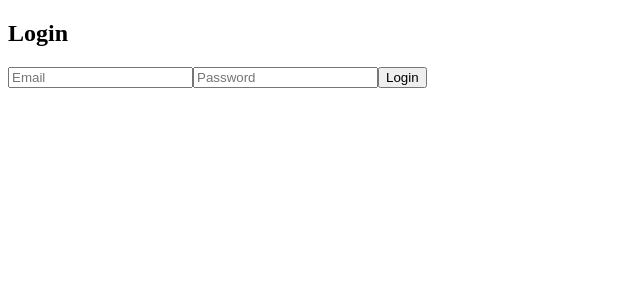
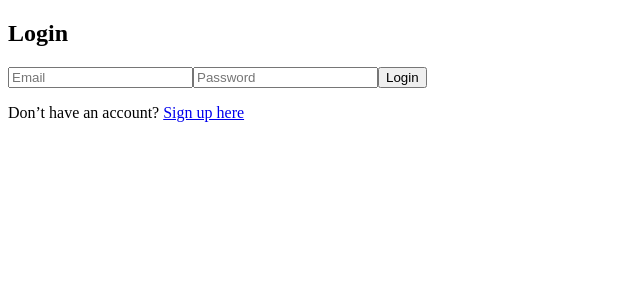
Before and after one commit to nickkunzman/messaging-platform3, a React (Vite) app: page / in a window 1280 px wide. Shown: the top 300 px of the page, without its empty margins (0-640 px from the left). Built offline with nearby package versions, Linux system fonts and the light colour scheme; the HTML template or start-up script is replaced by a standard one.

Commit message:
Update Login.jsx

```diff
--- a/src/components/Auth/Login.jsx
+++ b/src/components/Auth/Login.jsx
@@ -65,6 +65,10 @@
       />
       {error && <p style={{ color: 'red' }}>{error}</p>}
       <button type="submit">Login</button>
+
+      <p style={{ marginTop: '1rem' }}>
+        Don’t have an account? <a href="/signup">Sign up here</a>
+      </p>
     </form>
   );
 }
```
